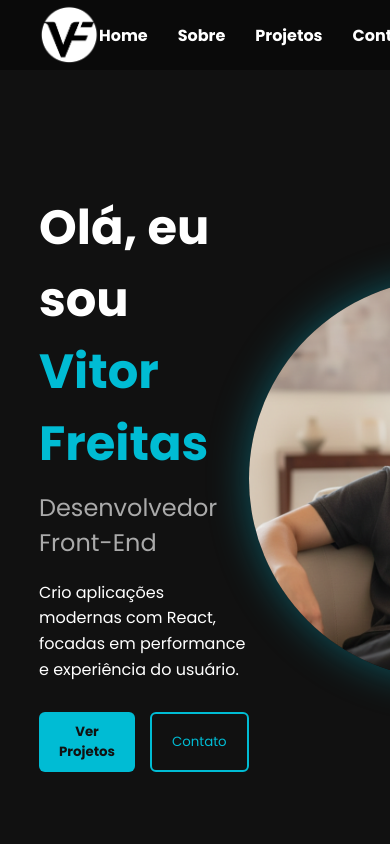
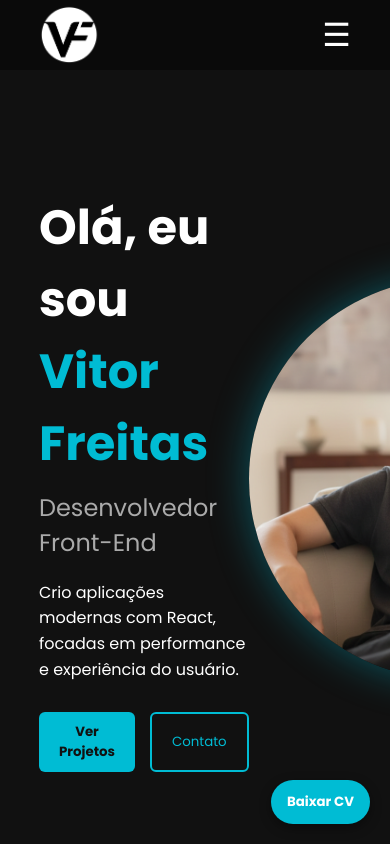
Before and after one commit to vitorfreitas13/portfolio-react, a React (Vite) app: page / in a window 390 px wide. Shown: the top 844 px of the page. Built offline with nearby package versions, Linux system fonts and the light colour scheme.

Commit message:
deixei o navbar responsivo

```diff
--- a/src/components/Navbar/Navbar.css
+++ b/src/components/Navbar/Navbar.css
@@ -68,3 +68,46 @@
 .menu li:hover::after {
   width: 100%;
 }
+
+.hamburger {
+  display: none;
+  font-size: 2rem;
+  cursor: pointer;
+  color: white;
+}
+
+@media (max-width: 768px) {
+  .hamburger {
+    display: block;
+  }
+
+  .menu {
+    display: none;
+    position: absolute;
+    top: 70px;
+    left: 0;
+    width: 100%;
+    background: #0a0a0a;
+    flex-direction: column;
+    align-items: center;
+    padding: 20px 0;
+    gap: 20px;
+  }
+
+  .menu.active {
+    display: flex;
+  }
+
+  .btn-cv {
+    position: fixed;
+    bottom: 20px;
+    right: 20px;
+
+    z-index: 2000;
+
+    padding: 12px 16px;
+    border-radius: 50px;
+
+    box-shadow: 0 4px 12px rgba(0, 0, 0, 0.4);
+  }
+}
--- a/src/components/Navbar/Navbar.jsx
+++ b/src/components/Navbar/Navbar.jsx
@@ -1,12 +1,19 @@
+import { useState } from "react";
 import "./Navbar.css";
-import logo from "../../assets/vf.png";;
+import logo from "../../assets/vf.png";
 
 function Navbar() {
+  const [open, setOpen] = useState(false);
+
   return (
     <nav className="navbar" id="navbar">
       <img src={logo} alt="Logo" className="logo" />
 
-      <ul className="menu">
+      <div className="hamburger" onClick={() => setOpen(!open)}>
+        ☰
+      </div>
+
+      <ul className={`menu ${open ? "active" : ""}`}>
         <li><a href="#hero">Home</a></li>
         <li><a href="#sobre">Sobre</a></li>
         <li><a href="#projects">Projetos</a></li>
```
